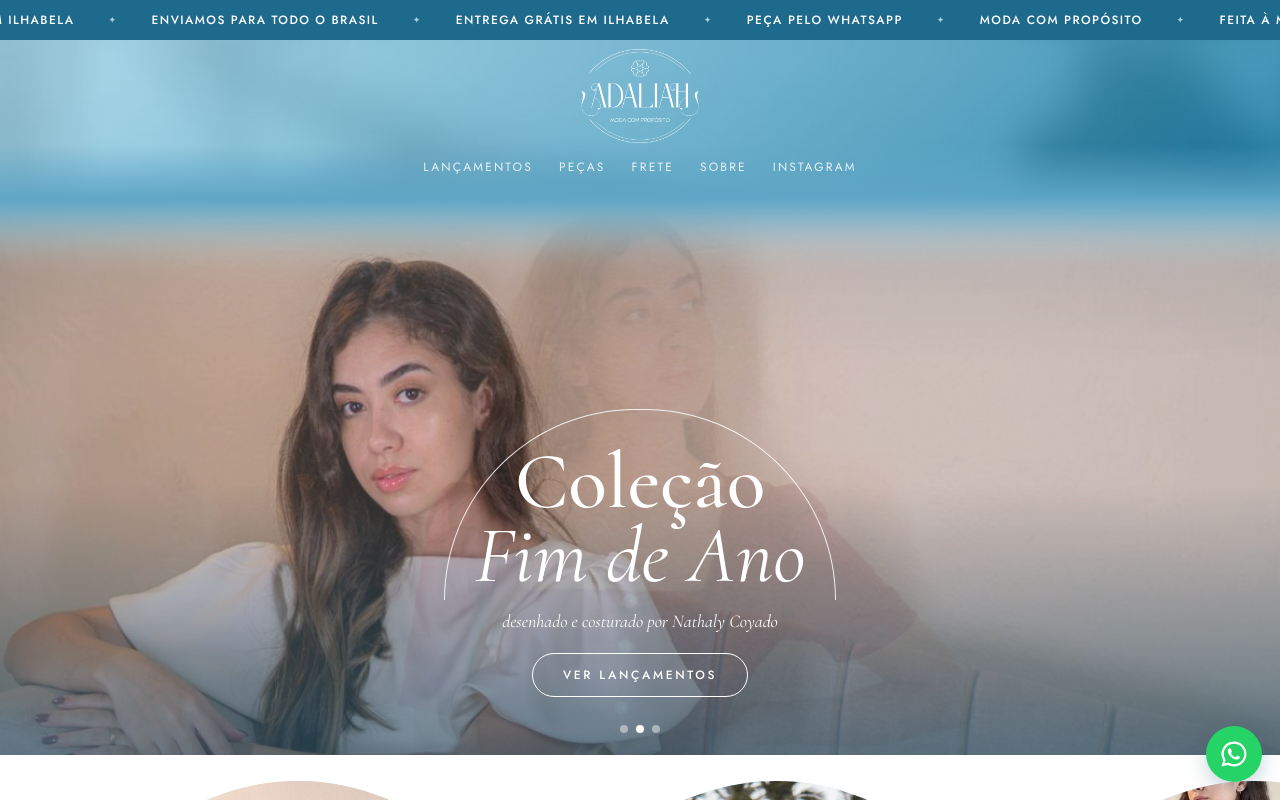
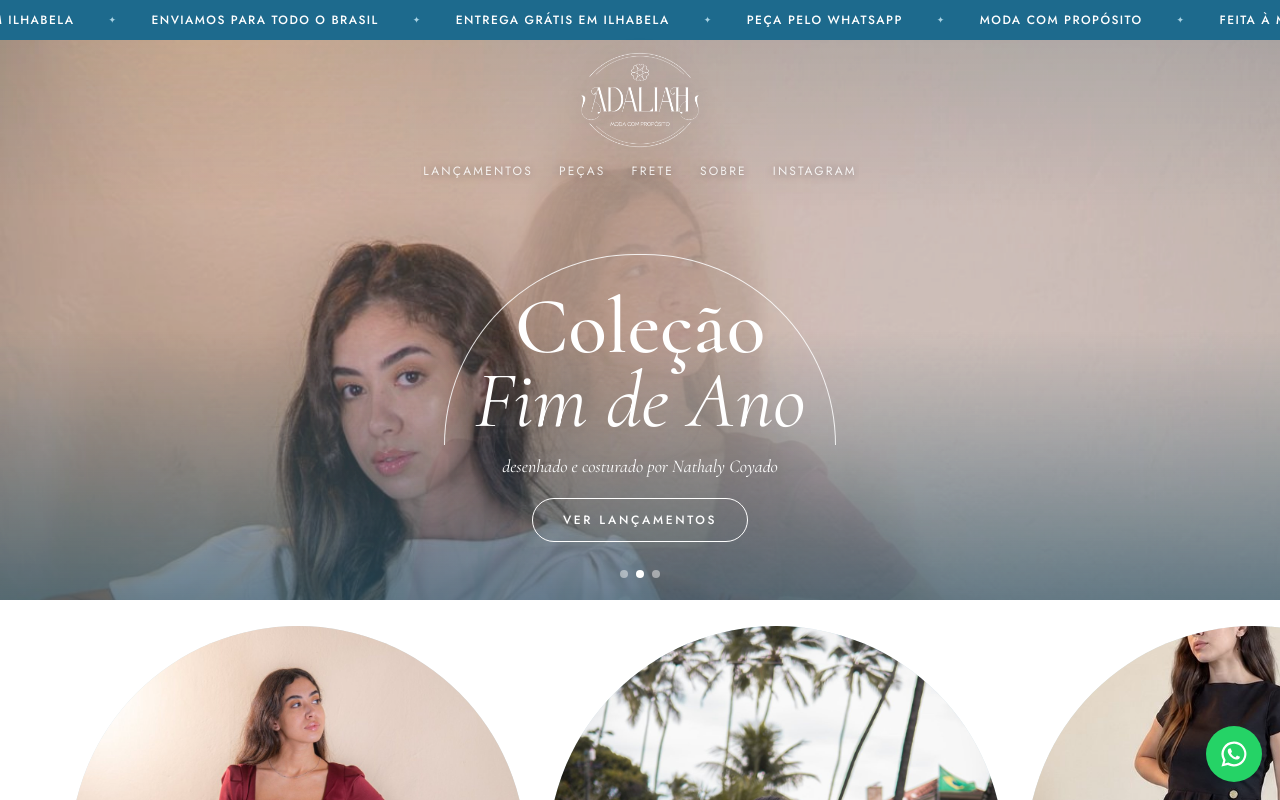
Before and after one commit to byadaliah/byadaliah.github.io, a plain HTML site: page index.html in a window 1280 px wide. Shown: the top 800 px of the page. Drawn offline with Linux system fonts and the light colour scheme.

Commit message:
Topo sem faixa azul: só a logo sobre a foto
Co-Authored-By: Claude Opus 5.5 <noreply@anthropic.com>
Claude-Session: https://claude.ai/code/session_01F19ppFsabnykYHd1ao5Jv1

```diff
--- a/index.html
+++ b/index.html
@@ -421,6 +421,7 @@
   .hero::before { content: none; }
   .hero-slide img { object-position: center 0%; }
   @media (min-width: 760px) { .topo { margin-bottom: -100px; } .topo-dentro { padding-bottom: 106px; } .hero-slide img { object-position: center 18%; } }
+  /* ===== v9 (antiga v8 desativada abaixo é sobrescrita): sem faixa azul, só a logo sobre a foto ===== */
   /* ===== v8: logo mais alto, névoa longa, clara e mais transparente, sem emenda e longe do rosto ===== */
   .topo { padding: 0; border: 0; margin-bottom: -100px;
     background: linear-gradient(180deg, rgba(58,143,180,0) 0, rgba(58,143,180,0) calc(100% - 150px), #5FA6C6 calc(100% - 95px), #A3CFE1 calc(100% - 45px), #CFE6EF 100%), #3A8FB4 url(marca/textura.jpg) center top / cover;
@@ -431,6 +432,13 @@
   @media (max-width: 440px) { .filtros { gap: 5px; } .filtros button { padding: 0 10px; font-size: 11px; letter-spacing: 0.08em; } }
   @media (min-width: 760px) { .topo-dentro { padding-top: 8px; padding-bottom: 102px; }
     .hero-slide:nth-of-type(1) img { object-position: center 24%; } .hero-slide:nth-of-type(2) img { object-position: center 11%; } .hero-slide:nth-of-type(3) img { object-position: center 26%; } }
+  /* ===== v9: sem faixa azul — só a logo por cima da foto ===== */
+  .topo { background: none; -webkit-mask-image: none; mask-image: none; margin-bottom: -96px; height: 96px; }
+  .topo-dentro { padding: 8px 20px 0; }
+  .marca-logo img { filter: drop-shadow(0 1px 10px rgba(30,40,50,.28)); }
+  @media (min-width: 760px) { .topo { margin-bottom: -150px; height: 150px; } .topo-dentro { padding: 12px 20px 0; }
+    .menu a { text-shadow: 0 1px 8px rgba(30,40,50,.45); }
+    .hero-slide:nth-of-type(1) img { object-position: center 14%; } .hero-slide:nth-of-type(2) img { object-position: center 16%; } .hero-slide:nth-of-type(3) img { object-position: center 13%; } }
 </style>
 </head>
 <body>
@@ -458,7 +466,7 @@
 
 <section class="hero" id="inicio" aria-roledescription="carrossel" aria-label="Coleção Fim de Ano 2026">
   <div class="hero-slide ativo"><img src="fotos/hannah-1.jpg" alt="Vestido Hannah"></div>
-  <div class="hero-slide"><picture><source media="(max-width: 759px)" srcset="fotos/raabe-bordo-1-topo.jpg"><img src="fotos/raabe-bordo-1.jpg" alt="Conjunto Raabe bordô" loading="lazy"></picture></div>
+  <div class="hero-slide"><picture><source srcset="fotos/raabe-bordo-1-topo.jpg"><img src="fotos/raabe-bordo-1.jpg" alt="Conjunto Raabe bordô" loading="lazy"></picture></div>
   <div class="hero-slide"><img src="fotos/raabe-amarelo-1.jpg" alt="Conjunto Raabe amarelo manteiga" loading="lazy"></div>
   <div class="hero-texto">
     <p class="linha">Lançamentos 2026</p>
```
